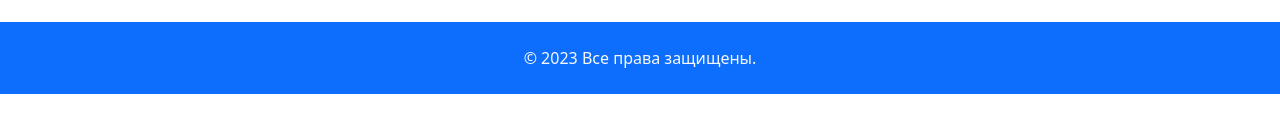
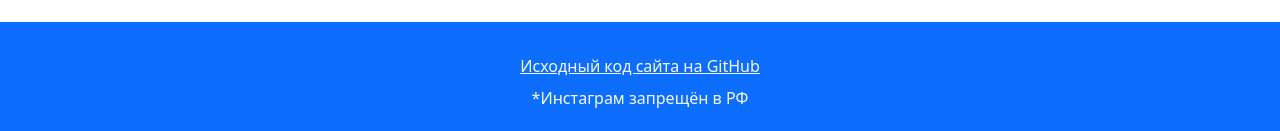
Before and after one commit to bobrov-site/portfolio, a Vue app: page / in a window 1280 px wide. Shown: the part 1106-1237 px from the top of the page. Before the commit the page ends 1200 px from the top, so only its background shows below. Built offline with nearby package versions, Linux system fonts and the light colour scheme.

Commit message:
update footer

```diff
--- a/src/components/Footer-bar.vue
+++ b/src/components/Footer-bar.vue
@@ -1,6 +1,9 @@
 <template>
   <div class="bg-primary p-4 mt-4 text-center text-light">
-    <p class="m-0">© 2023 Все права защищены.</p>
+    <p class="m-2">
+      <a class="text-link text-light" href="https://github.com/bobrov-site/portfolio" target="_blank"> Исходный код сайта на GitHub </a>
+    </p>
+    <p class="m-0 fw-lighter">*Инстаграм запрещён в РФ</p>
   </div>
 </template>
 
```
